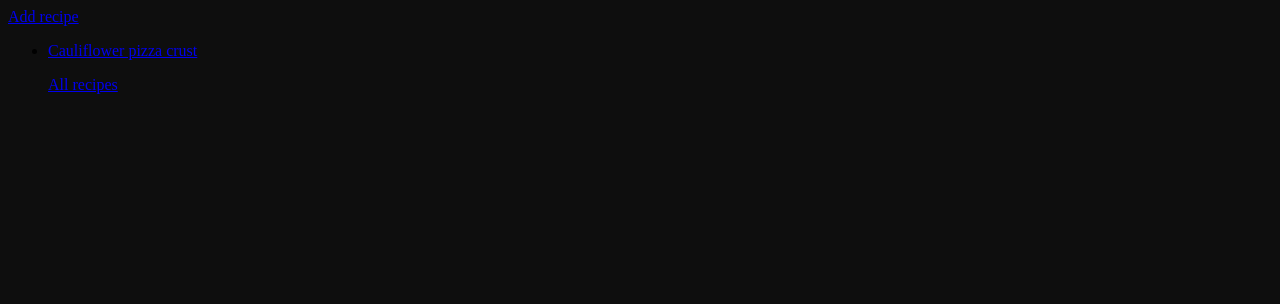
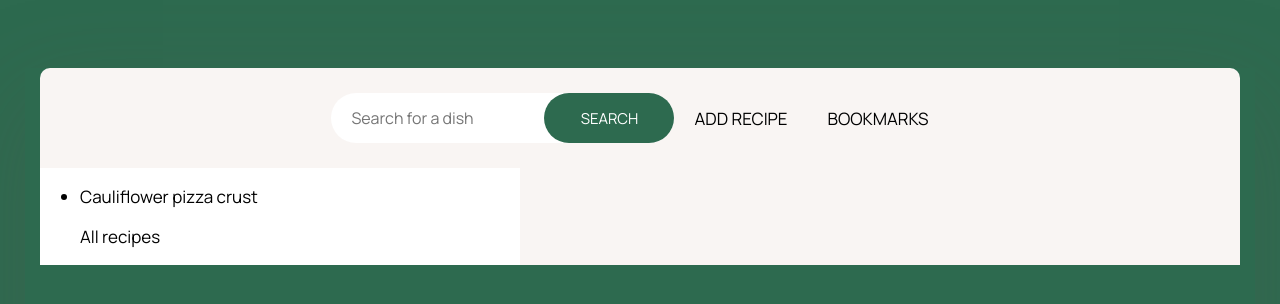
Before and after one commit to Aeneid201/forkify, a website built with Parcel: page index.html in a window 1280 px wide. Built offline with nearby package versions, Linux system fonts and the light colour scheme.

Commit message:
building html

```diff
--- a/index.html
+++ b/index.html
@@ -13,7 +13,6 @@
 </head>
 <body>
 
-
 <section class="app">
     <div class="container">
         <div class="row">
@@ -23,14 +22,17 @@
                 </div>
 
                 <div class="searchform">
-
+                    <form class="search">
+                        <input type="text" class="form-control" placeholder="Search for a dish">
+                        <button type="submit">Search</button>
+                    </form>
                 </div>
 
                 <div class="actionDiv">
                     <a href="#" data-action="add__recipe" class="default">Add recipe</a>
                 </div>
                 <div class="actionDiv">
-                    <a href="" data-action="get__bookmarks" class="default"></a>
+                    <a href="" data-action="get__bookmarks" class="default">Bookmarks</a>
                 </div>
             </div>
         </div>
--- a/package.json
+++ b/package.json
@@ -11,6 +11,7 @@
   "author": "Oumaima Lairani",
   "license": "ISC",
   "dependencies": {
+    "@fontsource/manrope": "^5.0.17",
     "parcel": "^2.10.3"
   }
 }
--- a/script.js
+++ b/script.js
@@ -1 +1,2 @@
+import "@fontsource/manrope";
 'use strict';
--- a/style.css
+++ b/style.css
@@ -1,3 +1,108 @@
+:root {
+  --trans: 0.4s all ease;
+  --manrope: "Manrope";
+  --green: #2d6a4f;
+}
+
+html,
 body {
-  background: #0e0e0e;
+  height: 100%;
 }
+
+body {
+  background: #2d6a4f;
+  font-family: var(--manrope);
+  font-size: 17px;
+  font-weight: 400;
+}
+
+.header {
+  background: #f9f5f3;
+  border-top-right-radius: 10px;
+  border-top-left-radius: 10px;
+  display: flex;
+  align-items: center;
+  min-height: 100px;
+  justify-content: center;
+  width: 100%;
+}
+
+.container {
+  max-width: 1200px;
+  margin: 0 auto;
+  padding: 0 15px;
+  display: block;
+  width: 100%;
+  overflow: hidden;
+  box-shadow: 0 2rem 6rem 0.5rem rgba(97, 85, 81, 0.2);
+  min-height: 100vh;
+}
+
+a {
+  color: #000;
+  text-decoration: none;
+  font-family: var(--manrope);
+}
+
+.header .default {
+  padding: 20px;
+  display: block;
+}
+.form-control {
+  border: none;
+  outline: none;
+  padding-left: 20px;
+  width: 100%;
+  font-size: 16px;
+  font-family: var(--manrope);
+  background: none;
+}
+
+form {
+  background-color: #fff;
+  border-radius: 10rem;
+  display: flex;
+}
+
+.default {
+  text-transform: uppercase;
+  transition: var(--trans);
+}
+
+form button {
+  min-width: 130px;
+  height: 50px;
+  background: var(--green);
+  border: none;
+  outline: none;
+  text-transform: uppercase;
+  color: #fff;
+  border-radius: 10rem;
+  cursor: pointer;
+  font-family: var(--manrope);
+  font-size: 15px;
+  transition: var(--trans);
+}
+
+form button:hover {
+  transform: scale(1.05);
+}
+
+.row {
+  display: flex;
+}
+
+.sidebar {
+  width: 40%;
+  background: #fff;
+  height: 100%;
+}
+
+.recipes {
+  width: 60%;
+  background: #f9f5f3;
+}
+
+.app {
+  padding-top: 60px;
+}
```
Also changed, not shown: 2 other files.
